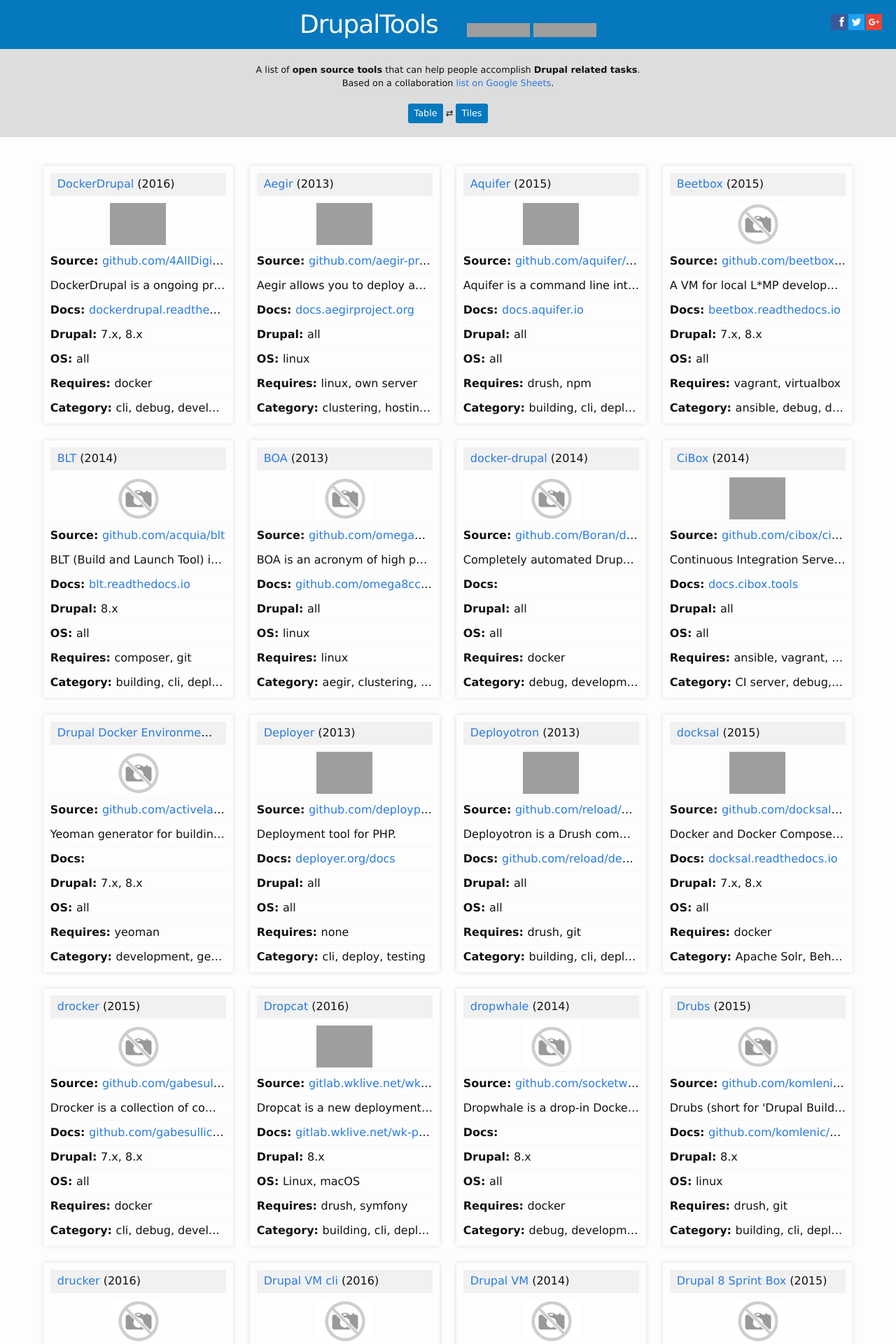
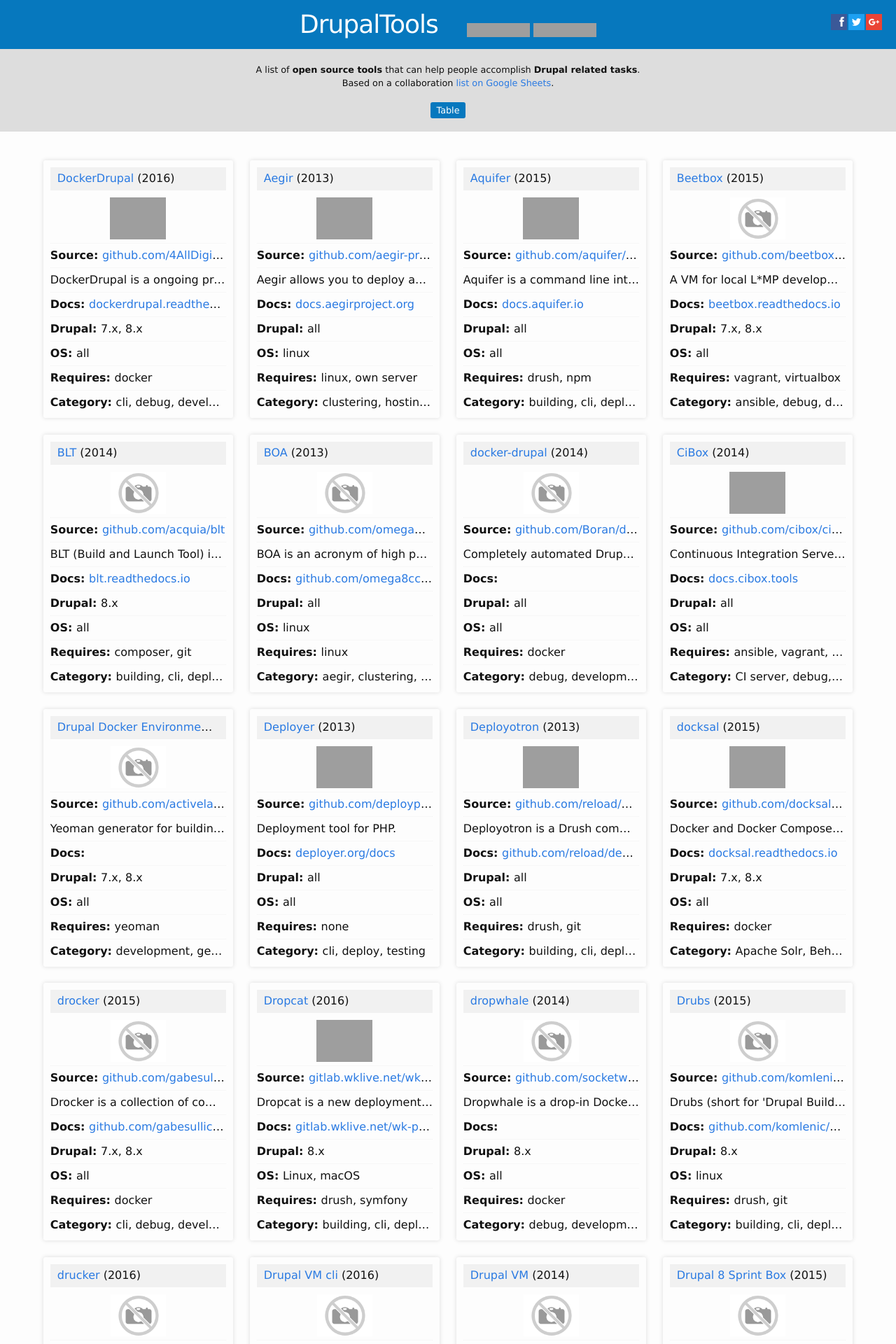
Before and after one commit to drupaltools/drupaltools.github.io, a Jekyll site: the page built from tiles/index.html, in a window 1280 px wide, cut to the strip 0-1920 px from the top of the page. Shown: the whole strip at 70% size. Built offline with Jekyll 4.4.1, drawn with Linux system fonts in a browser that asks for light colours; comment, search, counter and statistics services are not loaded; grey boxes are pictures that could not be loaded.

Commit message:
Hide buttons

```diff
--- a/_includes/description.html
+++ b/_includes/description.html
@@ -2,4 +2,4 @@
 <br>
 Based on a collaboration <a href='https://goo.gl/VNytQa'>list on Google Sheets</a>.
 <br>
-<div class='buttons'><a class='button' href='/'>Table</a> ⇄ <a class='button' href='/tiles'>Tiles</a></div>
+<div class='buttons'><a class='button table-visible' href='/'>Table</a><a class='button tiles-visible' href='/tiles'>Tiles</a></div>
--- a/_layouts/default.html
+++ b/_layouts/default.html
@@ -1,5 +1,9 @@
 <!DOCTYPE html>
-<html>
+{% if page.url == "/" %}
+  <html>
+{% else %}
+  <html class="tiles-template">
+{% endif %}
 
   {% include head.html %}
 
--- a/_sass/_layout.scss
+++ b/_sass/_layout.scss
@@ -217,6 +217,19 @@
   margin-top: 20px;
 }
 
+.table-visible {
+  display: none;
+}
+
+.tiles-template {
+  .table-visible {
+    display: initial;
+  }
+  .tiles-visible {
+    display: none;
+  }
+}
+
 /**
  * Posts
  */
```
